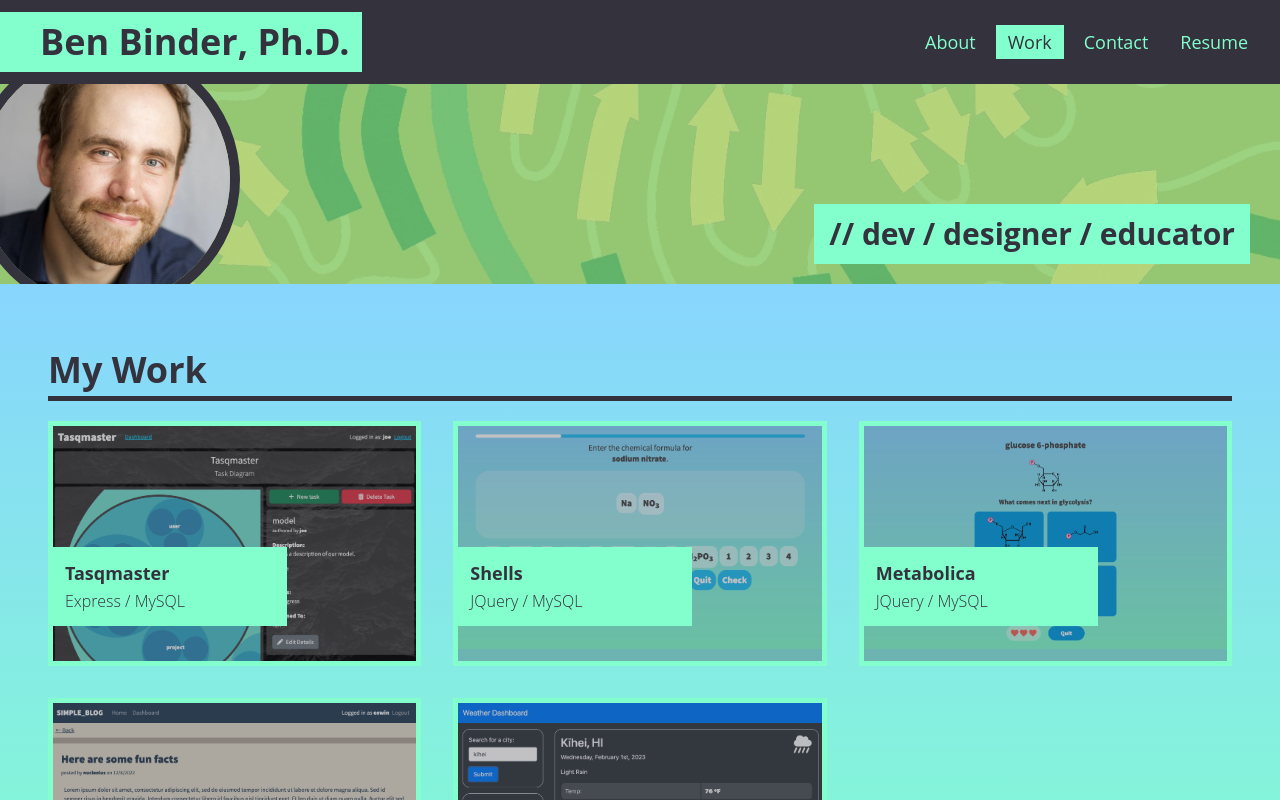
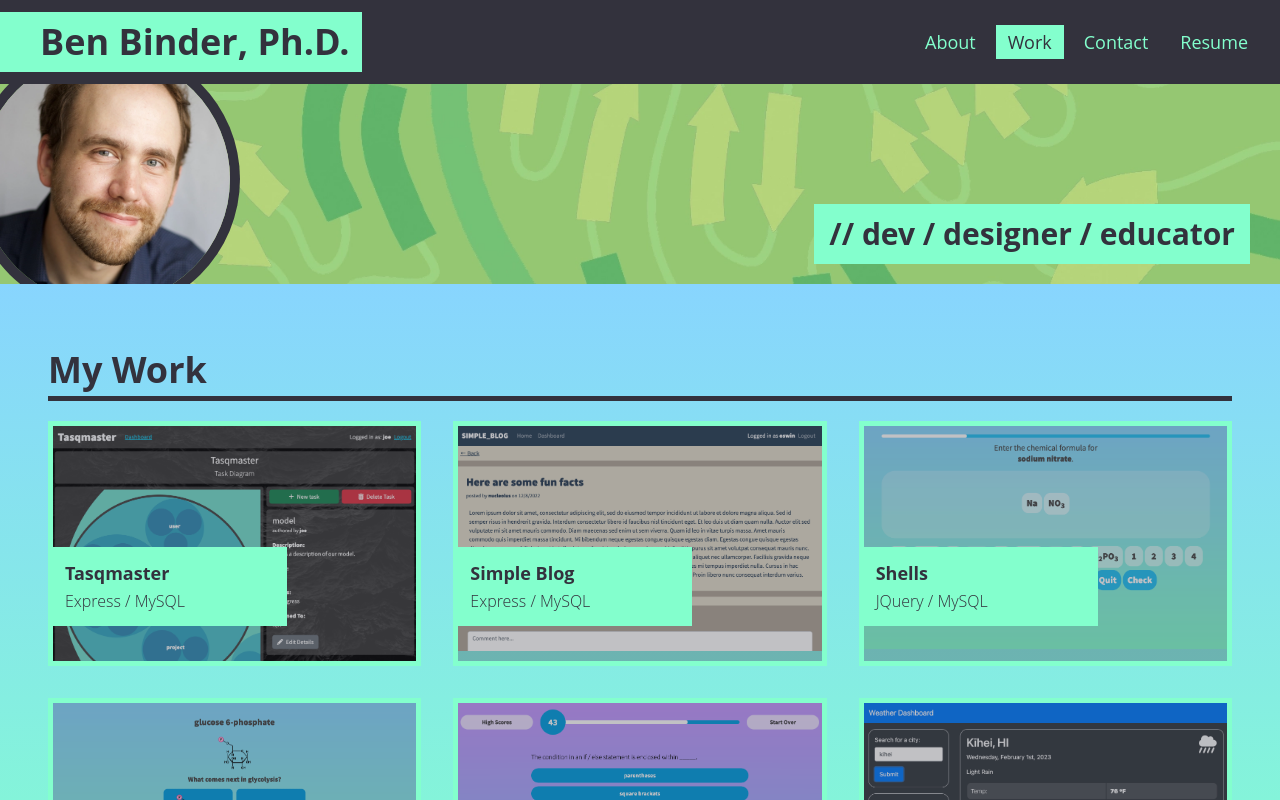
Before and after one commit to binderb/react-dev-portfolio, a React (Create React App) app: page / in a window 1280 px wide. Both pictures are taken after a click on the item "Work". Shown: the top 800 px of the page. Built offline with nearby package versions, Linux system fonts and the light colour scheme.

Commit message:
Add 6th entry to portfolio.

```diff
--- a/src/pages/Portfolio.js
+++ b/src/pages/Portfolio.js
@@ -5,6 +5,7 @@ import metabolica from '../images/preview_metabolica.png';
 import simpleblog from '../images/preview_simpleblog.png';
 import weather from '../images/preview_weather.png';
 import tasqmaster from '../images/preview_tasqmaster.png';
+import quiz from '../images/preview_quiz.png';
 
 export default function Portfolio () {
   const projects = [
@@ -14,6 +15,13 @@ export default function Portfolio () {
       url: 'https://tasqmaster.herokuapp.com/',
       github: 'https://github.com/binderb/tasqmaster',
       image: tasqmaster
+    },
+    {
+      name: 'Simple Blog',
+      subtitle: 'Express / MySQL',
+      url: 'https://simple-blog.herokuapp.com/',
+      github: 'https://github.com/binderb/simple-blog',
+      image: simpleblog
     },
     {
       name: 'Shells',
@@ -30,11 +38,11 @@ export default function Portfolio () {
       image: metabolica
     },
     {
-      name: 'Simple Blog',
-      subtitle: 'Express / MySQL',
-      url: 'https://simple-blog.herokuapp.com/',
-      github: 'https://github.com/binderb/simple-blog',
-      image: simpleblog
+      name: 'Code Quiz',
+      subtitle: 'Vanilla JS',
+      url: 'https://binderb.github.io/code-quiz',
+      github: 'https://github.com/binderb/code-quiz',
+      image: quiz
     },
     {
       name: 'Weather Dashboard',
```
Also changed, not shown: src/images/preview_quiz.png (added).
